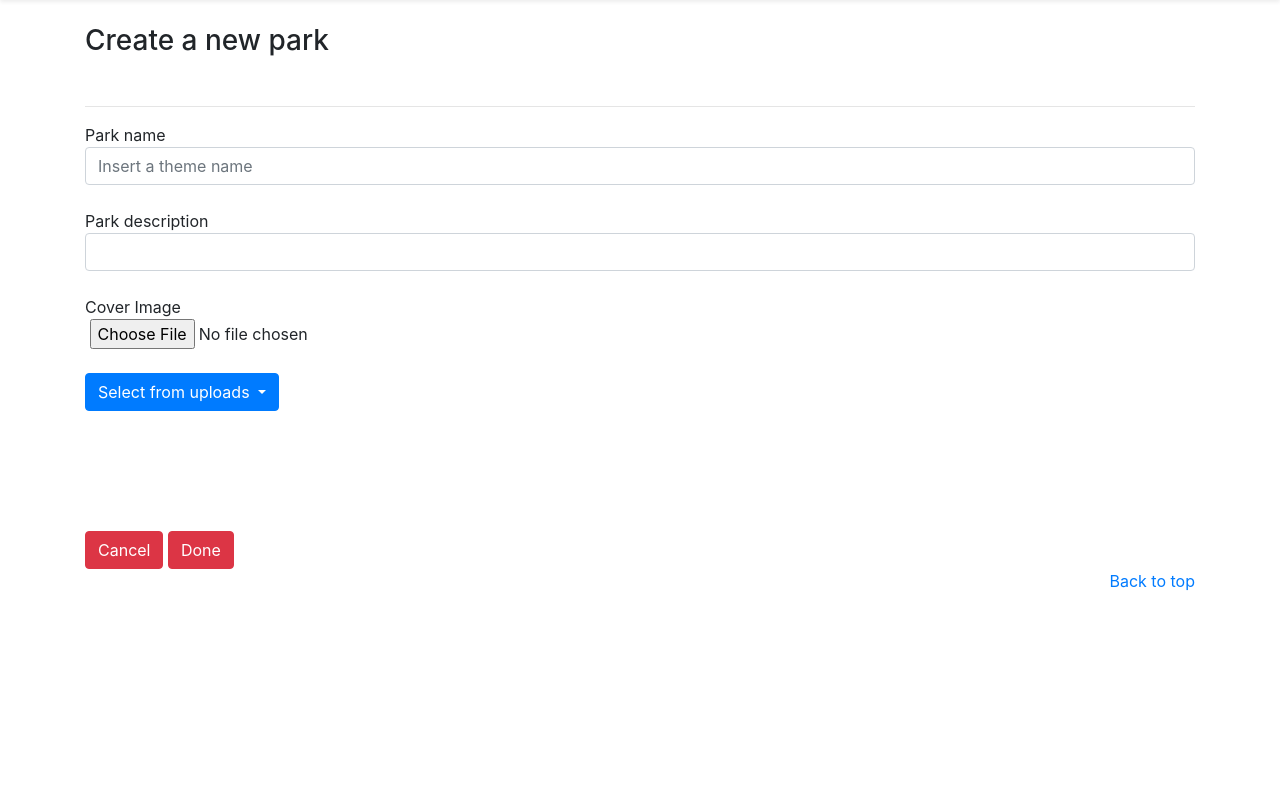
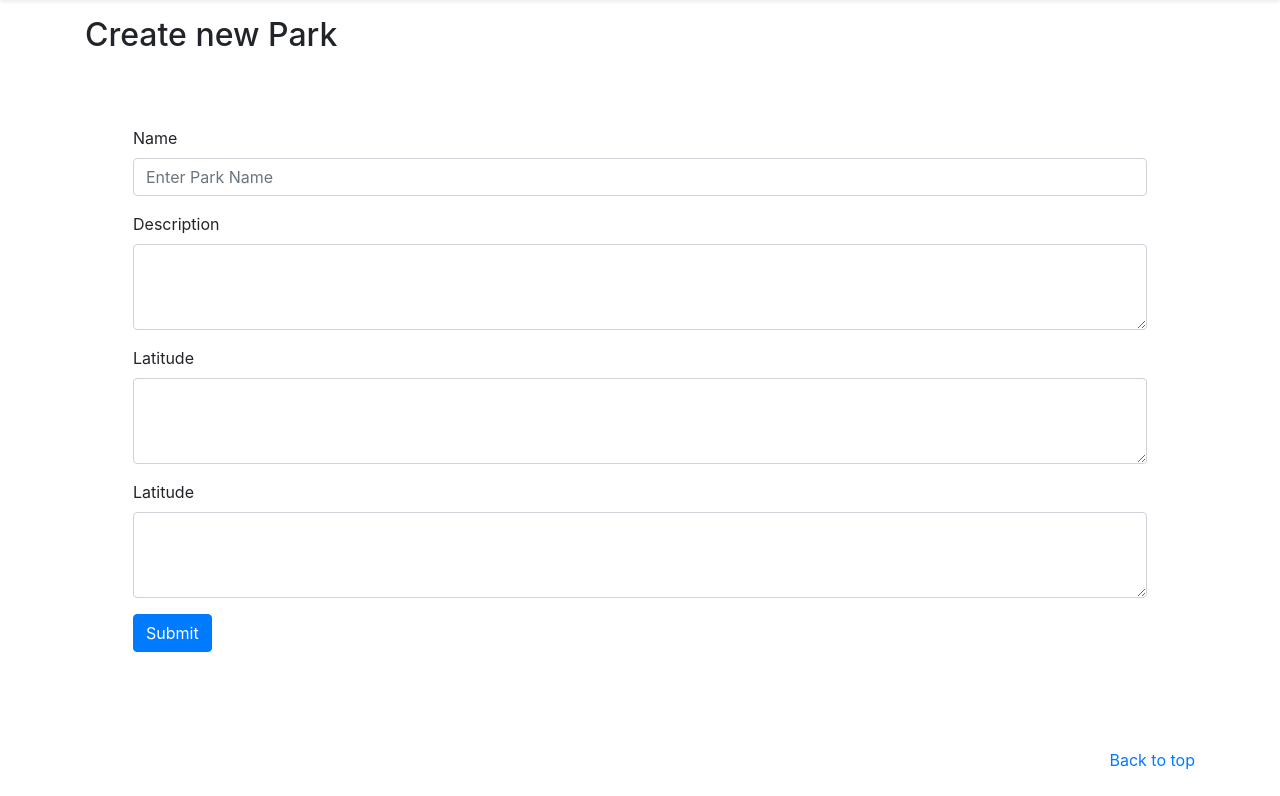
Before and after one commit to nsaranya4/APAD_AmusementParks, a Flask app: template ui/app/amusepark/templates/createpark.html in a window 1280 px wide. Shown: the part 56-852 px from the top of the page. Before the commit the page ends 647 px from the top, so only its background shows below. Run offline with Flask 2, Linux system fonts and the light colour scheme; the template is opened without the code that fills it, so the values that code supplies are empty; some libraries are stand-ins or nearby versions.

Commit message:
ui: create and view all park page

```diff
--- a/backend/app/resources/park_resources.py
+++ b/backend/app/resources/park_resources.py
@@ -31,7 +31,7 @@ class ParksResource(Resource):
         if args['user_id'] is not None:
             filters['user_id'] = args['user_id']
         parks = self.park_service.get_batch(offset, limit, filters)
-        return {'parks': parks}, 200
+        return parks, 200
 
     def post(self):
         json_data = request.get_json()
--- a/ui/app/amusepark/__init__.py
+++ b/ui/app/amusepark/__init__.py
@@ -15,6 +15,6 @@ def create_app():
     app.register_blueprint(post_crud, url_prefix='/posts')
 
     from .routes.park_routes import park_crud
-    app.register_blueprint(park_crud, url_prefix='/pakrs')
+    app.register_blueprint(park_crud, url_prefix='/parks')
 
     return app
--- a/ui/app/amusepark/templates/base.html
+++ b/ui/app/amusepark/templates/base.html
@@ -8,9 +8,8 @@
     <meta name="generator" content="Jekyll v4.0.1">
      <script src="https://code.jquery.com/jquery-3.5.1.slim.min.js" integrity="sha384-DfXdz2htPH0lsSSs5nCTpuj/zy4C+OGpamoFVy38MVBnE+IbbVYUew+OrCXaRkfj" crossorigin="anonymous"></script>
     <script src="https://cdn.jsdelivr.net/npm/popper.js@1.16.0/dist/umd/popper.min.js" integrity="sha384-Q6E9RHvbIyZFJoft+2mJbHaEWldlvI9IOYy5n3zV9zzTtmI3UksdQRVvoxMfooAo" crossorigin="anonymous"></script>
+    <link rel="stylesheet" href="https://stackpath.bootstrapcdn.com/bootstrap/4.5.0/css/bootstrap.min.css" integrity="sha384-9aIt2nRpC12Uk9gS9baDl411NQApFmC26EwAOH8WgZl5MYYxFfc+NcPb1dKGj7Sk" crossorigin="anonymous">
 
-    <link rel="stylesheet" href="https://stackpath.bootstrapcdn.com/bootstrap/4.5.0/css/bootstrap.min.css" integrity="sha384-9aIt2nRpC12Uk9gS9baDl411NQApFmC26EwAOH8WgZl5MYYxFfc+NcPb1dKGj7Sk" crossorigin="anonymous">
-    <script src="https://stackpath.bootstrapcdn.com/bootstrap/4.5.0/js/bootstrap.min.js" integrity="sha384-OgVRvuATP1z7JjHLkuOU7Xw704+h835Lr+6QL9UvYjZE3Ipu6Tp75j7Bh/kR0JKI" crossorigin="anonymous"></script>
      <style>
       .bd-placeholder-img {
         font-size: 1.125rem;
@@ -45,7 +44,7 @@
       }
     </style>
     <!-- Custom styles for this template -->
-    <link href="Park.css" rel="stylesheet">
+    <link type="text/css" rel="stylesheet" href="{{ url_for('static', filename='Parks.css') }}">
     {% block head %}{% endblock %}
 </head>
 <body>
@@ -108,8 +107,5 @@
     </p>
   </div>
 </footer>
-<script src="https://code.jquery.com/jquery-3.5.1.slim.min.js" integrity="sha384-DfXdz2htPH0lsSSs5nCTpuj/zy4C+OGpamoFVy38MVBnE+IbbVYUew+OrCXaRkfj" crossorigin="anonymous"></script>
-      <script>window.jQuery || document.write('<script src="../assets/js/vendor/jquery.slim.min.js"><\/script>')</script><script src="../assets/dist/js/bootstrap.bundle.js"></script>
-
 </body>
 </html>
--- a/ui/app/amusepark/templates/createpark.html
+++ b/ui/app/amusepark/templates/createpark.html
@@ -1,50 +1,36 @@
 {% extends 'base.html' %}
+
 {% block head %}
 <title>Create Park</title>
 {% endblock %}
 
 {% block body %}
-
 <div class="container">
 <div class="jambotran">
-
-    <br><h3>Create a new park</h3><br>
-    <hr style="width:100%">
-
-    <span class="input-group-addon">Park name</span>
-    <input type="text" class="form-control" placeholder="Insert a theme name"><br>
-    <span class="input-group-addon">Park description</span>
-    <input type="text" class="form-control"><br>
-    <span class="input-group-addon">Cover Image</span>
-
-    <form action="/action_page.php">
-        <label for="img" ></label>
-        <input type="file" aria-placeholder="Select new image" id="img" name="img" accept="image/*"><br>
-
-      </form>
-    <div class="dropdown"><br>
-        <button type="button" class="btn btn-primary dropdown-toggle"  data-toggle="dropdown">Select from uploads
-        <span class="caret"></span></button>
-        <div class="dropdown-menu">
-            <a class="dropdown-item" href="#">Link 1</a>
-            <a class="dropdown-item" href="#">Link 2</a>
-            <a class="dropdown-item" href="#">Link 3</a>
+      <h2 class="py-3">Create new Park</h2>
+      <div class="form bg-white p-5">
+        <form method="POST">
+            <!-- Somehow make the user object reach here -->
+            <input type="hidden" name="user_id" value="5f22fb4d98e1155012889b59"/>
+            <div class="form-group">
+              <label for="name">Name</label>
+              <input type="text" class="form-control" id="name"  placeholder="Enter Park Name" name="name" required>
+            </div>
+            <div class="form-group">
+                <label for="description">Description</label>
+                <textarea class="form-control" id="description" rows="3" name="description" required></textarea>
+            </div>
+            <div class="form-group">
+                <label for="lat">Latitude</label>
+                <textarea class="form-control" id="lat" rows="3" name="lat"></textarea>
+            </div>
+            <div class="form-group">
+                <label for="lng">Latitude</label>
+                <textarea class="form-control" id="lng" rows="3" name="lng"></textarea>
+            </div>
+            <button type="submit" class="btn btn-primary">Submit</button>
+          </form>
         </div>
-     </div><br>
-    <br>
-    <br>
-    <br>
-    <br>
-    <button type="submit" class="btn btn-danger" role="button">Cancel</button>
-    <button type="submit" class="btn btn-danger" role="button">Done</button>
- </div>
 </div>
-
-<script src="https://ajax.googleapis.com/ajax/libs/jquery/3.5.1/jquery.min.js"></script>
-<script src="https://cdnjs.cloudflare.com/ajax/libs/popper.js/1.16.0/umd/popper.min.js"></script>
-<script src="https://maxcdn.bootstrapcdn.com/bootstrap/4.5.0/js/bootstrap.min.js"></script>
-<link rel="stylesheet" href="https://stackpath.bootstrapcdn.com/bootstrap/4.5.0/css/bootstrap.min.css" integrity="sha384-9aIt2nRpC12Uk9gS9baDl411NQApFmC26EwAOH8WgZl5MYYxFfc+NcPb1dKGj7Sk" crossorigin="anonymous">
-<script src="https://stackpath.bootstrapcdn.com/bootstrap/4.5.0/js/bootstrap.min.js" integrity="sha384-OgVRvuATP1z7JjHLkuOU7Xw704+h835Lr+6QL9UvYjZE3Ipu6Tp75j7Bh/kR0JKI" crossorigin="anonymous"></script>
-<script src="https://code.jquery.com/jquery-3.5.1.slim.min.js" integrity="sha384-DfXdz2htPH0lsSSs5nCTpuj/zy4C+OGpamoFVy38MVBnE+IbbVYUew+OrCXaRkfj" crossorigin="anonymous"></script>
-<script src="https://cdn.jsdelivr.net/npm/popper.js@1.16.0/dist/umd/popper.min.js" integrity="sha384-Q6E9RHvbIyZFJoft+2mJbHaEWldlvI9IOYy5n3zV9zzTtmI3UksdQRVvoxMfooAo" crossorigin="anonymous"></script>
+</div>
 {% endblock %}
```
Also changed, not shown: ui/app/amusepark/routes/park_routes.py (+34 -6 lines), ui/app/amusepark/templates/parks.html (+8 -8 lines).
